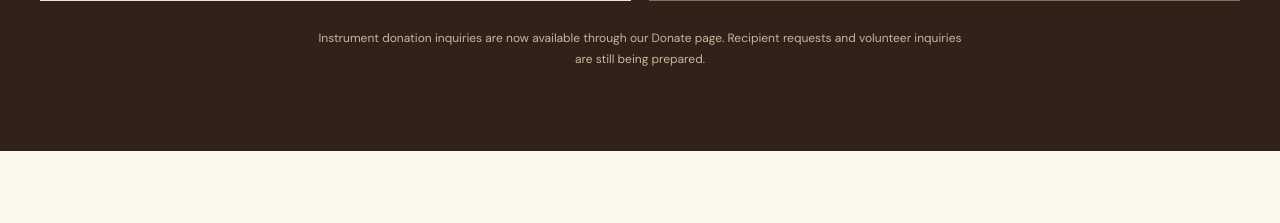
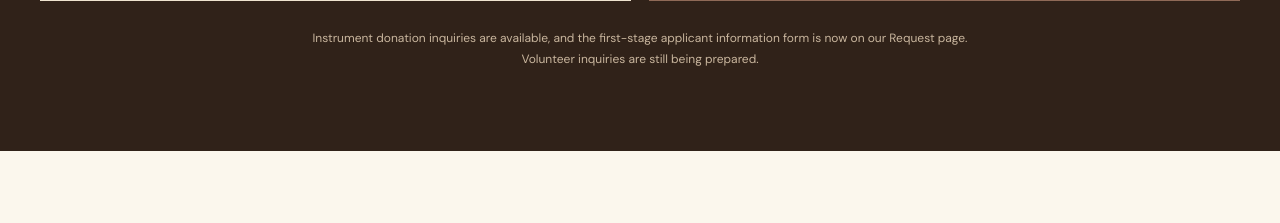
Before and after one commit to drummerbock/grandpasdrum, a Flask app: page / in a window 1280 px wide. Shown: the part 3602-3825 px from the top of the page. Run offline with Flask 3, Linux system fonts and the light colour scheme.

Commit message:
Update homepage with applicant information availability

```diff
--- a/templates/index.html
+++ b/templates/index.html
@@ -48,7 +48,7 @@
     <div class="pathways-grid">
       <article class="pathway-card light-card"><div class="pathway-kicker">I HAVE AN INSTRUMENT</div><div class="pathway-main"><span class="pathway-mark" aria-hidden="true">↗</span><h3>Give an old drum<br>a new beginning.</h3><p>That snare gathering dust or unused cymbal might be exactly what another musician needs.</p></div><a class="pathway-link" href="/donate">Donate an Instrument <span aria-hidden="true">↗</span></a></article>
       <article class="pathway-card dark-card"><div class="pathway-kicker">I NEED AN INSTRUMENT</div><div class="pathway-main"><span class="pathway-mark" aria-hidden="true">♪</span><h3>Make room for<br>someone's first beat.</h3><p>We're building a way to connect restored instruments with students, schools, and organizations in need.</p></div><a class="pathway-link" href="/request">Request an Instrument <span aria-hidden="true">↗</span></a></article>
-    </div><p class="launch-note">Instrument donation inquiries are now available through our Donate page. Recipient requests and volunteer inquiries are still being prepared.</p>
+    </div><p class="launch-note">Instrument donation inquiries are available, and the first-stage applicant information form is now on our Request page. Volunteer inquiries are still being prepared.</p>
   </div>
 </section>
 
```
